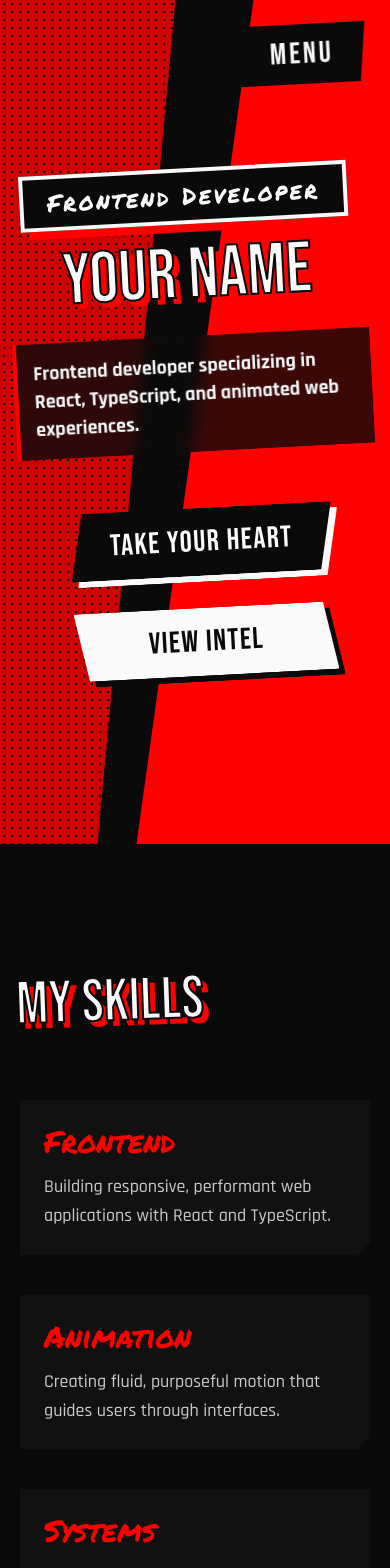
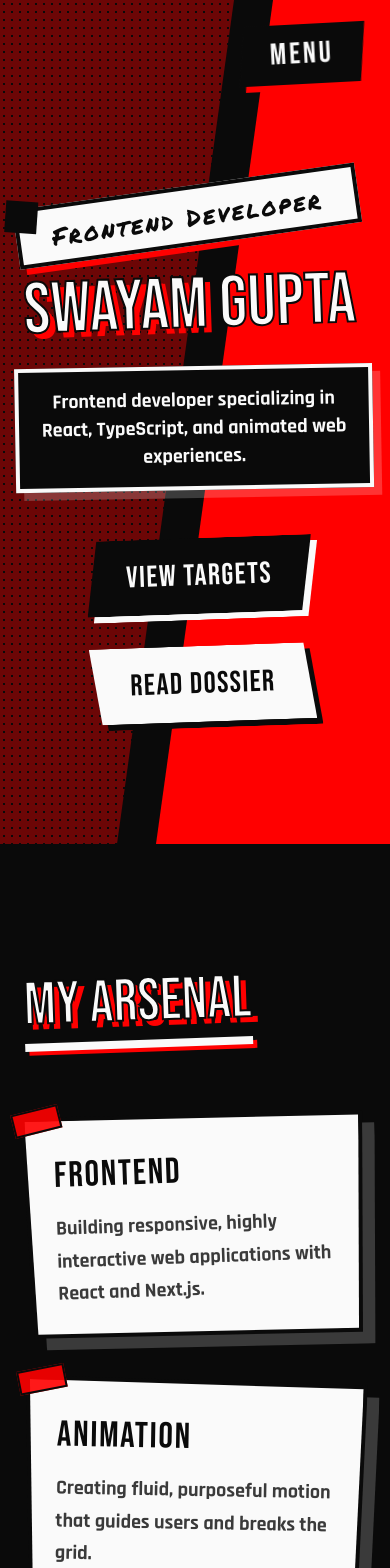
Before and after one commit to Swayamjimmy/persona-portfolio, a Next.js app: page / in a window 390 px wide. Shown: the top 1568 px of the page. Built offline with nearby package versions, Linux system fonts and the light colour scheme.

Commit message:
update styling

```diff
--- a/src/app/page.tsx
+++ b/src/app/page.tsx
@@ -6,173 +6,227 @@ import { siteConfig } from "@/data/site"
 
 export default function HomePage() {
   return (
-    <div className="relative">
-      {/* Hero Section */}
-      <section className="min-h-screen flex items-center justify-center relative overflow-hidden bg-persona-black">
+    <div className="relative bg-persona-black selection:bg-persona-white selection:text-persona-black">
 
-        {/* Halftone background slice - angled sharply */}
-        <div
-          className="absolute inset-0 bg-halftone opacity-80"
-          style={{ clipPath: "polygon(0 0, 45% 0, 25% 100%, 0 100%)" }}
+      {/* ================= HERO SECTION ================= */}
+      <section className="min-h-screen flex items-center justify-center relative overflow-hidden">
+
+        {/* Background Elements */}
+        <div className="absolute inset-0 bg-persona-black" />
+
+        {/* Giant Halftone Starburst / Angle */}
+        <motion.div
+          initial={{ scale: 1.2, opacity: 0 }}
+          animate={{ scale: 1, opacity: 0.4 }}
+          transition={{ duration: 0.8, ease: "easeOut" }}
+          className="absolute inset-0 bg-halftone"
+          style={{ clipPath: "polygon(0 0, 60% 0, 30% 100%, 0 100%)" }}
         />
 
-        {/* Solid red intersecting slice */}
-        <div
+        {/* Aggressive Red Slash */}
+        <motion.div
+          initial={{ x: "100%" }}
+          animate={{ x: 0 }}
+          transition={{ duration: 0.6, type: "spring", stiffness: 50 }}
           className="absolute inset-0 bg-persona-red"
-          style={{ clipPath: "polygon(65% 0, 100% 0, 100% 100%, 35% 100%)" }}
+          style={{ clipPath: "polygon(70% 0, 100% 0, 100% 100%, 40% 100%)" }}
         />
 
-        {/* Hero content - Tilted to break the grid */}
-        <div className="relative z-10 flex flex-col items-center px-4 -rotate-3">
+        {/* Floating Decorative "Take Your Time" element */}
+        <motion.div
+          animate={{ y: [0, -10, 0] }}
+          transition={{ duration: 4, repeat: Infinity, ease: "easeInOut" }}
+          className="absolute top-32 left-10 md:left-32 z-0 opacity-50 hidden md:block"
+        >
+          <div className="border-4 border-persona-white text-persona-white font-p5-block text-4xl px-4 py-2 -rotate-12 tracking-widest">
+            TAKE YOUR TIME
+          </div>
+        </motion.div>
 
+        {/* Hero Content */}
+        <div className="relative z-10 flex flex-col items-center px-4 -rotate-2 mt-16">
+
+          {/* Calling Card Label */}
           <motion.div
-            initial={{ opacity: 0, scale: 0.8 }}
-            animate={{ opacity: 1, scale: 1 }}
-            transition={{ duration: 0.5, delay: 0.2 }}
-            className="bg-persona-black border-4 border-persona-white px-6 py-2 -skew-x-12 mb-4 shadow-[8px_8px_0px_rgba(255,0,0,1)]"
+            initial={{ opacity: 0, scale: 0.5, rotate: -15 }}
+            animate={{ opacity: 1, scale: 1, rotate: -6 }}
+            transition={{ duration: 0.5, delay: 0.3, type: "spring", bounce: 0.6 }}
+            className="relative bg-persona-white px-8 py-2 border-4 border-persona-black mb-6 shadow-[6px_6px_0px_rgba(255,0,0,1)]"
           >
-            <p className="font-p5-marker text-persona-white text-2xl md:text-4xl tracking-widest">
+            {/* Tape Corner */}
+            <div className="absolute -top-3 -left-3 w-8 h-8 bg-persona-black rotate-12" />
+            <p className="font-p5-marker text-persona-black text-2xl md:text-3xl tracking-widest mt-1">
               Frontend Developer
             </p>
           </motion.div>
 
+          {/* Massive Name Header */}
           <motion.h1
-            initial={{ opacity: 0, x: -50 }}
-            animate={{ opacity: 1, x: 0 }}
-            transition={{ duration: 0.6, type: "spring", bounce: 0.5 }}
-            className="font-p5-block text-7xl md:text-9xl lg:text-[10rem] text-stroke-p5 uppercase mb-6 leading-none text-center"
+            initial={{ opacity: 0, y: 50 }}
+            animate={{ opacity: 1, y: 0 }}
+            transition={{ duration: 0.6, delay: 0.1, type: "spring", bounce: 0.5 }}
+            className="font-p5-block text-7xl md:text-9xl lg:text-[11rem] text-stroke-p5 uppercase mb-6 leading-none text-center"
           >
             {siteConfig.name}
           </motion.h1>
 
-          <motion.p
-            initial={{ opacity: 0, y: 20 }}
-            animate={{ opacity: 1, y: 0 }}
-            transition={{ duration: 0.5, delay: 0.6 }}
-            className="font-p3-sleek font-bold text-persona-white text-xl md:text-2xl max-w-2xl bg-persona-black/80 backdrop-blur-sm p-4 border-l-4 border-persona-red mb-10"
-          >
-            {siteConfig.description}
-          </motion.p>
-
-{/* CTA Buttons - Jagged Manga Panel Style (Fixed Text Contrast) */}
+          {/* Description Block */}
           <motion.div
             initial={{ opacity: 0, y: 20 }}
             animate={{ opacity: 1, y: 0 }}
-            transition={{ duration: 0.5, delay: 0.8 }}
-            className="flex flex-col sm:flex-row gap-8 justify-center mt-4"
+            transition={{ duration: 0.5, delay: 0.5 }}
+            className="relative bg-persona-black border-4 border-persona-white p-4 md:p-6 mb-12 max-w-2xl shadow-[8px_8px_0px_rgba(255,255,255,0.2)] rotate-1"
+          >
+            <p className="font-p3-sleek font-bold text-persona-white text-xl md:text-2xl text-center">
+              {siteConfig.description}
+            </p>
+          </motion.div>
+
+          {/* Fixed CTA Buttons */}
+          <motion.div
+            initial={{ opacity: 0, y: 20 }}
+            animate={{ opacity: 1, y: 0 }}
+            transition={{ duration: 0.5, delay: 0.7 }}
+            className="flex flex-col sm:flex-row gap-8 justify-center"
           >
             <Link
               href="/projects"
-              className="group relative px-10 py-4 font-p5-block text-3xl uppercase tracking-wider text-persona-white transition-transform hover:scale-110 hover:-rotate-2 inline-flex items-center justify-center"
+              className="group relative px-10 py-5 font-p5-block text-3xl uppercase tracking-wider text-persona-white transition-transform hover:scale-110 hover:-rotate-3 inline-flex items-center justify-center"
             >
-              {/* Shadow Layer */}
-              <div className="absolute inset-0 bg-persona-white translate-x-1.5 translate-y-1.5 group-hover:translate-x-2.5 group-hover:translate-y-2.5 group-hover:bg-persona-black transition-all"
-                   style={{ clipPath: "polygon(5% 0%, 100% 0%, 95% 100%, 0% 100%)" }} />
-
-              {/* Main Background Layer (Turns Red) */}
-              <div className="absolute inset-0 bg-persona-black group-hover:bg-persona-red transition-colors"
-                   style={{ clipPath: "polygon(5% 0%, 100% 0%, 95% 100%, 0% 100%)" }} />
-
-              {/* Text Layer: Transitions from White to sharp Black on hover */}
+              <div className="absolute inset-0 bg-persona-white translate-x-1.5 translate-y-1.5 group-hover:translate-x-2.5 group-hover:translate-y-2.5 group-hover:bg-persona-black transition-all" style={{ clipPath: "polygon(5% 0%, 100% 0%, 95% 100%, 0% 100%)" }} />
+              <div className="absolute inset-0 bg-persona-black group-hover:bg-persona-red transition-colors" style={{ clipPath: "polygon(5% 0%, 100% 0%, 95% 100%, 0% 100%)" }} />
               <span className="relative z-10 transition-colors duration-300 group-hover:text-persona-black">
-                Take Your Heart
+                View Targets
               </span>
             </Link>
 
             <Link
               href="/about"
-              className="group relative px-10 py-4 font-p5-block text-3xl uppercase tracking-wider text-persona-black transition-transform hover:scale-110 hover:rotate-2 inline-flex items-center justify-center"
+              className="group relative px-10 py-5 font-p5-block text-3xl uppercase tracking-wider text-persona-black transition-transform hover:scale-110 hover:rotate-3 inline-flex items-center justify-center"
             >
-              {/* Shadow Layer */}
-              <div className="absolute inset-0 bg-persona-black translate-x-1.5 translate-y-1.5 group-hover:translate-x-2.5 group-hover:translate-y-2.5 group-hover:bg-persona-white transition-all"
-                   style={{ clipPath: "polygon(0% 0%, 95% 0%, 100% 100%, 5% 100%)" }} />
-
-              {/* Main Background Layer (Turns Halftone) */}
-              <div className="absolute inset-0 bg-persona-white group-hover:bg-halftone transition-all"
-                   style={{ clipPath: "polygon(0% 0%, 95% 0%, 100% 100%, 5% 100%)" }} />
-
-              {/* Text Layer: Transitions from Black to stark White to pop off the halftone */}
-              <span className="relative z-10 transition-colors duration-300 group-hover:text-persona-white">
-                View Intel
+              <div className="absolute inset-0 bg-persona-black translate-x-1.5 translate-y-1.5 group-hover:translate-x-2.5 group-hover:translate-y-2.5 group-hover:bg-persona-red transition-all" style={{ clipPath: "polygon(0% 0%, 95% 0%, 100% 100%, 5% 100%)" }} />
+              <div className="absolute inset-0 bg-persona-white group-hover:bg-[#e0e0e0] transition-colors" style={{ clipPath: "polygon(0% 0%, 95% 0%, 100% 100%, 5% 100%)" }} />
+              <span className="relative z-10 transition-colors duration-300">
+                Read Dossier
               </span>
             </Link>
           </motion.div>
         </div>
       </section>
 
-      {/* What I Do Section */}
-      <section className="py-32 px-4 max-w-5xl mx-auto relative">
-        <motion.h2
+      {/* ================= ARSENAL SECTION ================= */}
+      <section className="py-32 px-6 max-w-6xl mx-auto relative">
+        <motion.div
           initial={{ opacity: 0, x: -30 }}
           whileInView={{ opacity: 1, x: 0 }}
           transition={{ duration: 0.6 }}
-          viewport={{ once: true }}
-          className="font-p5-block text-6xl text-stroke-p5 mb-16 -rotate-2 inline-block"
+          viewport={{ once: true, margin: "-100px" }}
+          className="mb-16 -rotate-2 inline-block"
         >
-          My Skills
-        </motion.h2>
+          <h2 className="font-p5-block text-6xl md:text-7xl text-stroke-p5 uppercase">
+            My Arsenal
+          </h2>
+          <div className="h-2 w-full bg-persona-white mt-2 shadow-[4px_4px_0px_rgba(255,0,0,1)]" />
+        </motion.div>
 
-        <div className="grid grid-cols-1 md:grid-cols-3 gap-8">
+        <div className="grid grid-cols-1 md:grid-cols-3 gap-10">
           {[
-            { title: "Frontend", description: "Building responsive, performant web applications with React and TypeScript." },
-            { title: "Animation", description: "Creating fluid, purposeful motion that guides users through interfaces." },
-            { title: "Systems", description: "Crafting reusable component libraries that scale across products." },
+            { title: "Frontend", description: "Building responsive, highly interactive web applications with React and Next.js.", rotation: "-rotate-2" },
+            { title: "Animation", description: "Creating fluid, purposeful motion that guides users and breaks the grid.", rotation: "rotate-1" },
+            { title: "Systems", description: "Crafting scalable component libraries and integrating complex backend APIs.", rotation: "-rotate-1" },
           ].map((item, index) => (
             <motion.div
               key={item.title}
-              initial={{ opacity: 0, y: 30 }}
+              initial={{ opacity: 0, y: 40 }}
               whileInView={{ opacity: 1, y: 0 }}
               transition={{ duration: 0.5, delay: index * 0.15 }}
-              viewport={{ once: true }}
-              className="relative p-6 bg-persona-dark border-4 border-persona-black hover:border-persona-red transition-colors group shadow-[4px_4px_0px_rgba(255,255,255,0.1)] hover:shadow-[8px_8px_0px_rgba(255,0,0,1)]"
-              style={{ clipPath: "polygon(0 0, 100% 0, 100% calc(100% - 20px), calc(100% - 20px) 100%, 0 100%)" }}
+              viewport={{ once: true, margin: "-50px" }}
+              className={`relative group ${item.rotation} hover:rotate-0 transition-transform duration-300`}
             >
-              <h3 className="font-p5-marker text-3xl text-persona-red mb-3 group-hover:scale-105 origin-left transition-transform">
+              {/* Layered Manga Panel */}
+              <div className="absolute inset-0 bg-persona-white/20 translate-x-3 translate-y-3 group-hover:translate-x-4 group-hover:translate-y-4 group-hover:bg-persona-red transition-all" style={{ clipPath: "polygon(0 0, 100% 2%, 98% 100%, 2% 98%)" }} />
+              <div className="absolute inset-0 bg-persona-black" style={{ clipPath: "polygon(0 0, 100% 2%, 98% 100%, 2% 98%)" }} />
+              <div className="absolute inset-[4px] bg-persona-white group-hover:bg-[#f5f5f5] transition-colors" style={{ clipPath: "polygon(0 0, 100% 2%, 98% 100%, 2% 98%)" }} />
+
+              <div className="relative z-10 p-8 h-full flex flex-col">
+                {/* Red Tape Detail */}
+                <div className="absolute -top-2 -left-2 w-12 h-6 bg-persona-red/90 -rotate-12 border-2 border-persona-black" />
+
+                <h3 className="font-p5-block text-4xl text-persona-black tracking-wider mb-4 mt-2">
                   {item.title}
                 </h3>
-              <p className="font-p3-sleek text-persona-white/80 text-lg leading-relaxed">
+                <p className="font-p3-sleek font-bold text-persona-black/80 text-xl leading-relaxed">
                   {item.description}
                 </p>
+              </div>
             </motion.div>
           ))}
         </div>
       </section>
 
-      {/* Contact Section */}
-      <section className="py-32 px-6 relative overflow-hidden bg-persona-black">
-        <div className="absolute inset-0 bg-halftone opacity-20" />
+      {/* ================= CONTACT SECTION ================= */}
+      <section className="py-40 px-6 relative overflow-hidden bg-persona-black">
+        {/* Subtle Background Halftone */}
+        <div
+          className="absolute inset-0 opacity-10 pointer-events-none"
+          style={{ backgroundImage: "radial-gradient(var(--color-persona-white) 15%, transparent 15%)", backgroundSize: "12px 12px" }}
+        />
 
-        <div className="max-w-4xl mx-auto text-center relative z-10 flex flex-col items-center rotate-1">
-          <h2 className="font-p5-block text-7xl text-stroke-p5 mb-6">
-            Get In Touch
+        <div className="max-w-4xl mx-auto text-center relative z-10 flex flex-col items-center">
+
+          <motion.div
+            initial={{ opacity: 0, scale: 0.8 }}
+            whileInView={{ opacity: 1, scale: 1 }}
+            transition={{ duration: 0.5, type: "spring" }}
+            viewport={{ once: true }}
+            className="mb-8 rotate-1"
+          >
+            <h2 className="font-p5-block text-7xl md:text-8xl text-stroke-p5 uppercase bg-persona-black p-4 inline-block">
+              Send A Calling Card
             </h2>
+          </motion.div>
 
-          <p className="font-p5-marker text-persona-white text-2xl mb-12 bg-persona-red px-6 py-2 -rotate-2 inline-block shadow-[4px_4px_0px_rgba(255,255,255,1)] text-persona-black">
-            Looking for ambitious projects.
+          <p className="font-p5-marker text-persona-black text-2xl md:text-3xl mb-16 bg-persona-white px-8 py-3 -rotate-2 inline-block border-4 border-persona-black shadow-[6px_6px_0px_rgba(255,0,0,1)]">
+            Ready to steal the show?
           </p>
 
-          <div className="flex flex-wrap justify-center gap-6">
+          {/* Contact Links - Upgraded to Layered Blocks */}
+          <div className="flex flex-wrap justify-center gap-8">
             <a
               href={siteConfig.links.github}
               target="_blank"
               rel="noopener noreferrer"
-              className="px-8 py-3 bg-persona-black border-4 border-persona-white font-p5-block text-2xl uppercase tracking-wider text-persona-white hover:bg-persona-white hover:text-persona-black transition-colors -skew-x-12"
+              className="group relative px-8 py-4 font-p5-block text-3xl uppercase inline-flex items-center justify-center -rotate-2 hover:rotate-0 transition-transform"
             >
+              <div className="absolute inset-0 bg-persona-white translate-x-2 translate-y-2 group-hover:bg-persona-red transition-colors" style={{ clipPath: "polygon(5% 0, 100% 0, 95% 100%, 0 100%)" }} />
+              <div className="absolute inset-0 bg-persona-black group-hover:bg-persona-white transition-colors" style={{ clipPath: "polygon(5% 0, 100% 0, 95% 100%, 0 100%)" }} />
+              <span className="relative z-10 text-persona-white group-hover:text-persona-black transition-colors">
                 GitHub
+              </span>
             </a>
+
             <a
               href={siteConfig.links.linkedin}
               target="_blank"
               rel="noopener noreferrer"
-              className="px-8 py-3 bg-persona-black border-4 border-persona-white font-p5-block text-2xl uppercase tracking-wider text-persona-white hover:bg-persona-white hover:text-persona-black transition-colors -skew-x-12"
+              className="group relative px-8 py-4 font-p5-block text-3xl uppercase inline-flex items-center justify-center rotate-1 hover:rotate-0 transition-transform"
             >
+              <div className="absolute inset-0 bg-persona-white translate-x-2 translate-y-2 group-hover:bg-persona-red transition-colors" style={{ clipPath: "polygon(5% 0, 100% 0, 95% 100%, 0 100%)" }} />
+              <div className="absolute inset-0 bg-persona-black group-hover:bg-persona-white transition-colors" style={{ clipPath: "polygon(5% 0, 100% 0, 95% 100%, 0 100%)" }} />
+              <span className="relative z-10 text-persona-white group-hover:text-persona-black transition-colors">
                 LinkedIn
+              </span>
             </a>
+
             <a
               href={`mailto:${siteConfig.links.email}`}
-              className="px-8 py-3 bg-persona-red border-4 border-persona-black font-p5-block text-2xl uppercase tracking-wider text-persona-black hover:bg-persona-black hover:text-persona-red transition-colors -skew-x-12"
+              className="group relative px-10 py-4 font-p5-block text-3xl uppercase inline-flex items-center justify-center -rotate-1 hover:rotate-0 transition-transform"
             >
+              <div className="absolute inset-0 bg-persona-black translate-x-2 translate-y-2 transition-colors" style={{ clipPath: "polygon(5% 0, 100% 0, 95% 100%, 0 100%)" }} />
+              <div className="absolute inset-0 bg-persona-red group-hover:bg-persona-white transition-colors" style={{ clipPath: "polygon(5% 0, 100% 0, 95% 100%, 0 100%)" }} />
+              <span className="relative z-10 text-persona-black transition-colors">
                 Email Me
+              </span>
             </a>
           </div>
         </div>
--- a/src/app/resume/page.tsx
+++ b/src/app/resume/page.tsx
@@ -1,54 +1,109 @@
 import type { Metadata } from "next"
 import { siteConfig } from "@/data/site"
 
-// SEO metadata for the resume page
 export const metadata: Metadata = {
-  title: "Resume",
-  description: `View and download ${siteConfig.name}'s resume.`,
+  title: "Dossier",
+  description: `View and download ${siteConfig.name}'s official dossier and resume.`,
   openGraph: {
-    title: `Resume | ${siteConfig.name}`,
-    description: `View and download ${siteConfig.name}'s resume.`,
+    title: `Dossier | ${siteConfig.name}`,
+    description: `View and download ${siteConfig.name}'s official dossier.`,
     url: `${siteConfig.url}/resume`,
   },
 }
 
 export default function ResumePage() {
   return (
-    <section className="min-h-screen py-24 px-6 relative">
-      {/* Angular background accent */}
+    <section className="min-h-screen py-32 px-6 relative bg-persona-black overflow-hidden">
+
+      {/* Subtle B&W Halftone Background */}
       <div
-        className="absolute inset-0 bg-persona-red/5"
-        style={{ clipPath: "polygon(0 0, 100% 0, 100% 80%, 0 100%)" }}
+        className="absolute inset-0 opacity-10 pointer-events-none"
+        style={{
+          backgroundImage: "radial-gradient(var(--color-persona-white) 15%, transparent 15%)",
+          backgroundSize: "12px 12px"
+        }}
       />
 
-      <div className="max-w-4xl mx-auto relative z-10">
-        <h1 className="font-heading text-5xl font-bold text-persona-white mb-8">
-          Resume
+      {/* Decorative background slash */}
+      <div
+        className="absolute top-0 left-0 w-1/4 h-full bg-persona-white/5 pointer-events-none skew-x-12 -translate-x-20"
+      />
+
+      <div className="max-w-5xl mx-auto relative z-10 flex flex-col items-center">
+
+        {/* Header Section */}
+        <div className="w-full mb-12 flex flex-col items-start -rotate-2">
+          <span className="font-p5-marker text-persona-red text-2xl mb-2 ml-4">
+            Level 5 Clearance Required
+          </span>
+          <h1 className="font-p5-block text-7xl md:text-8xl text-stroke-p5 uppercase tracking-wider">
+            Official Dossier
           </h1>
+          <div className="h-2 w-1/2 bg-persona-white mt-2 shadow-[4px_4px_0px_rgba(255,0,0,1)]" />
+        </div>
 
-        {/* Embedded PDF viewer with angular frame */}
+        {/* PDF Viewer Container - Styled like a physical folder/panel */}
+        <div className="w-full relative group mb-16">
+
+          {/* Layer 1: Shadow */}
           <div
-          className="w-full border-2 border-persona-red/30 bg-persona-dark"
-          style={{ clipPath: "polygon(2% 0%, 100% 0%, 98% 100%, 0% 100%)" }}
-        >
+            className="absolute inset-0 bg-persona-white/20 translate-x-4 translate-y-4"
+            style={{ clipPath: "polygon(0 0, 100% 1%, 99% 100%, 1% 99%)" }}
+          />
+
+          {/* Layer 2: Thick Black Border Frame */}
+          <div
+            className="absolute inset-0 bg-persona-black"
+            style={{ clipPath: "polygon(0 0, 100% 1%, 99% 100%, 1% 99%)" }}
+          />
+
+          {/* Layer 3: White Inner Background */}
+          <div
+            className="absolute inset-[6px] bg-persona-white"
+            style={{ clipPath: "polygon(0 0, 100% 1%, 99% 100%, 1% 99%)" }}
+          />
+
+          {/* Stamp Graphic */}
+          <div className="absolute top-[-20px] right-8 z-20 border-4 border-persona-red text-persona-red font-p5-block text-4xl px-4 py-1 rotate-12 opacity-90 shadow-[4px_4px_0px_rgba(0,0,0,1)] bg-persona-black">
+            CONFIDENTIAL
+          </div>
+
+          {/* Tape Accent */}
+          <div className="absolute -top-4 -left-4 z-20 w-16 h-8 bg-persona-red/80 -rotate-12" />
+
+          {/* Actual PDF Embed */}
+          <div className="relative z-10 p-4 h-[800px] w-full">
             <iframe
               src="/resume.pdf"
-            className="w-full h-[800px]"
+              className="w-full h-full border-4 border-persona-black bg-gray-100"
               title="Resume PDF Viewer"
             />
           </div>
+        </div>
 
-        {/* Download button with P5R parallelogram shape */}
-        <div className="mt-8 flex justify-center">
+        {/* Download Button - Fixed Layered Style */}
         <a
           href="/resume.pdf"
           download
-            className="px-10 py-4 bg-persona-red text-persona-white font-heading text-lg uppercase tracking-wider hover:bg-red-700 transition-colors inline-block"
-            style={{ clipPath: "polygon(8% 0%, 100% 0%, 92% 100%, 0% 100%)" }}
+          className="group relative px-12 py-5 font-p5-block text-3xl uppercase tracking-wider text-persona-white hover:scale-105 hover:-rotate-2 transition-transform inline-flex items-center justify-center"
         >
-            Download Resume
+          {/* Shadow Layer */}
+          <div
+            className="absolute inset-0 bg-persona-white translate-x-1.5 translate-y-1.5 group-hover:translate-x-3 group-hover:translate-y-3 group-hover:bg-persona-black transition-all"
+            style={{ clipPath: "polygon(5% 0%, 100% 0%, 95% 100%, 0% 100%)" }}
+          />
+
+          {/* Main Background Layer */}
+          <div
+            className="absolute inset-0 bg-persona-black group-hover:bg-persona-red transition-colors"
+            style={{ clipPath: "polygon(5% 0%, 100% 0%, 95% 100%, 0% 100%)" }}
+          />
+
+          <span className="relative z-10 group-hover:text-persona-black transition-colors">
+            Extract Data ➔
+          </span>
         </a>
-        </div>
+
       </div>
     </section>
   )
--- a/src/app/template.tsx
+++ b/src/app/template.tsx
@@ -1,6 +1,6 @@
-import PageTransition from "@/components/PageTransition"
+// src/app/template.tsx
 
-// Template remounts on every navigation, triggering the entrance animation
 export default function Template({ children }: { children: React.ReactNode }) {
-  return <PageTransition>{children}</PageTransition>
+  // Bypassing the PageTransition component entirely
+  return <>{children}</>
 }
--- a/src/data/site.ts
+++ b/src/data/site.ts
@@ -1,12 +1,12 @@
 export const siteConfig = {
-  name: "Your Name",
-  title: "Your Name | Developer Portfolio",
+  name: "Swayam Gupta",
+  title: "Swayam Gupta | Developer Portfolio",
   description: "Frontend developer specializing in React, TypeScript, and animated web experiences.",
-  url: "https://yourname.vercel.app",
+  url: "https://swayamgupta.vercel.app",
   ogImage: "/og-default.png",
   links: {
     github: "https://github.com/yourusername",
     linkedin: "https://linkedin.com/in/yourusername",
-    email: "your@email.com",
+    email: "swayamwr@email.com",
   },
 }
```
Also changed, not shown: src/app/about/page.tsx (+23 -12 lines), src/app/projects/ProjectsGridClient.tsx (+9 -7 lines), src/app/projects/[slug]/ProjectDetailClient.tsx (+14 -4 lines), src/data/education.ts (+4 -4 lines). Lines whose indentation alone changed are shown as unchanged.
